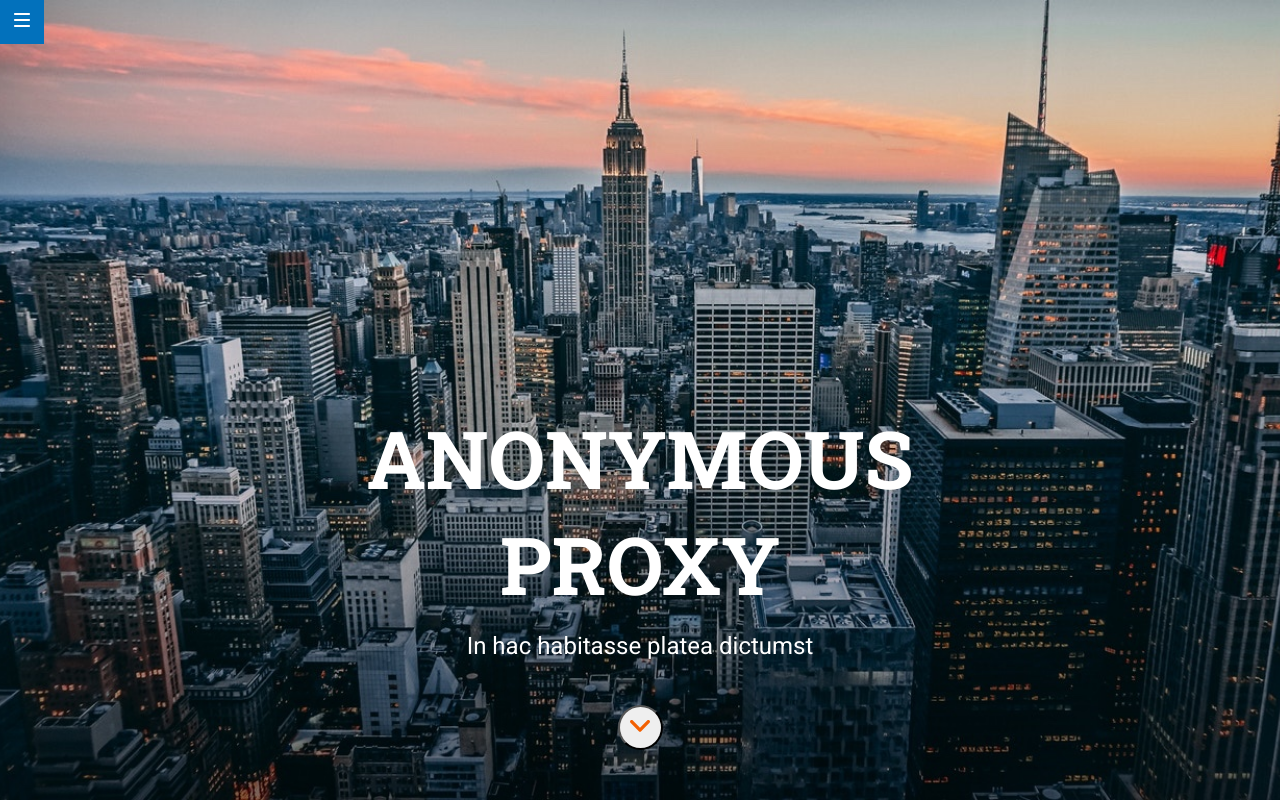
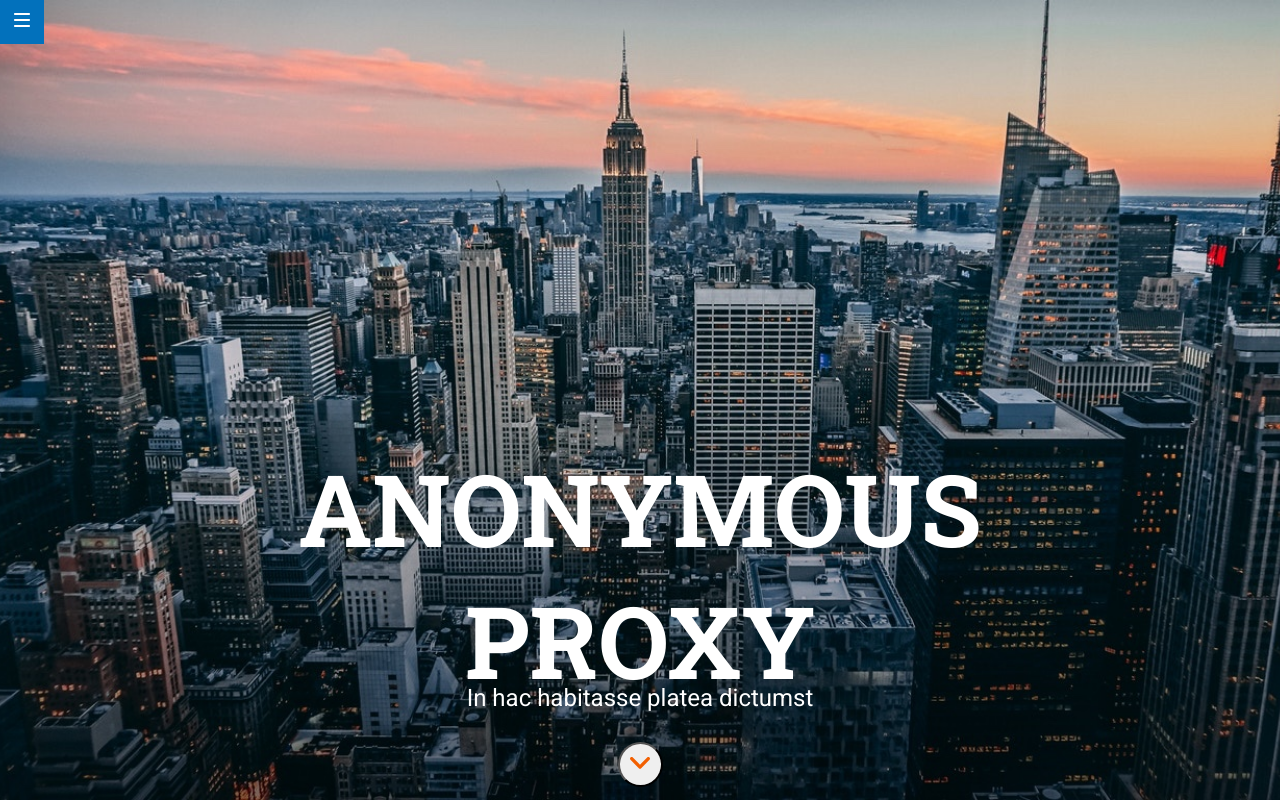
Before and after one commit to Adalab/modulo-1-evaluacion-final-ClaraVilelaJato, a website: page docs/index.html in a window 1280 px wide. Shown: the top 802 px of the page. Drawn offline with Linux system fonts and the light colour scheme.

Commit message:
Add desktop changes

```diff
--- a/src/scss/layout/_page.scss
+++ b/src/scss/layout/_page.scss
@@ -7,8 +7,12 @@
   display: flex;
   flex-direction: column;
   text-align: center;
-  justify-content: flex-end;
+  justify-content: center;
   align-items: center;
+  padding-top: 40vh;
+  @media (min-width: 1280px) {
+    justify-content: flex-end;
+  }
 }
 .hero_title {
   width: 290px;
@@ -26,21 +30,33 @@
     height: 212px;
     line-height: 106px;
   }
+  @media (min-width: 1280px) {
+    font-size: 100px;
+    line-height: 132px;
+  }
 }
 .hero_subtitle {
   color: #ffffff;
-  font-size: 15px;
+  font-size: 16px;
   font-family: "Roboto", sans-serif;
-  margin: 5px 15px 45px 15px;
+  margin: 5px 15px 22px 15px;
   @media (min-width: 768px) {
     font-size: 24px;
+  }
+  @media (min-width: 1280px) {
+    margin-top: 20px;
   }
 }
 .scroll-button {
   width: 45px;
   height: 45px;
   border-radius: 50%;
-  margin-bottom: 50px;
+  margin-bottom: 20px;
+  margin-top: 22px;
+  @media (min-width: 1280px) {
+    margin-top: 8px;
+    margin-bottom: 13px;
+  }
 }
 .main {
   width: 100%;
@@ -70,6 +86,9 @@
     padding-left: 39px;
     padding-right: 39px;
   }
+  @media (min-width: 1280px) {
+    padding: 60px 275px 60px 275px;
+  }
 }
 
 .button_Go {
@@ -83,6 +102,7 @@
   font-family: $font-text;
   font-weight: 500;
   font-size: 20px;
+  background-color: $color-bg;
 }
 
 #reasons {
```
Also changed, not shown: docs/assets/css/main.css.
